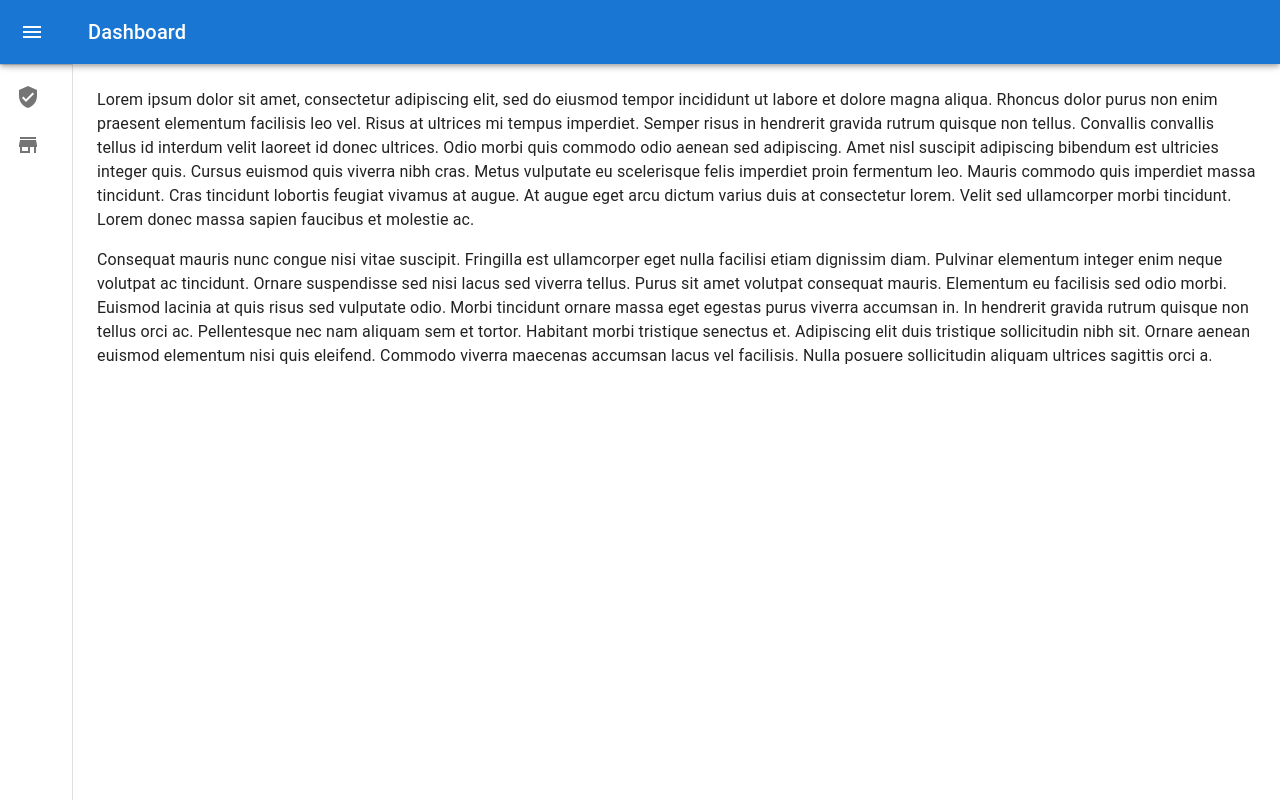
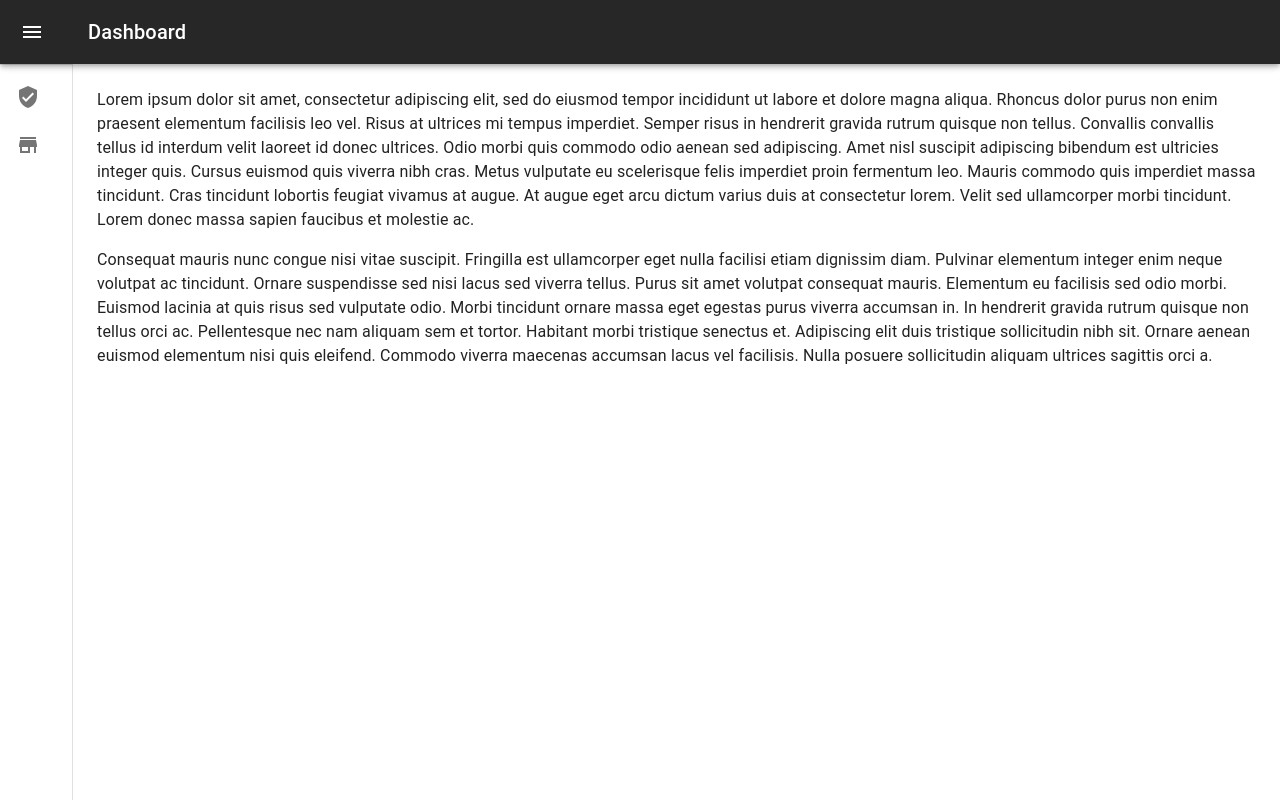
Before and after one commit to Cecelia-1018/Supermama-admin-web-app, a React (Create React App) app in the folder supermama-admin/: page / in a window 1280 px wide. Built offline with nearby package versions, Linux system fonts and the light colour scheme.

Commit message:
Update App.js

```diff
--- a/supermama-admin/src/App.js
+++ b/supermama-admin/src/App.js
@@ -19,12 +19,22 @@
 import VerifiedUserIcon from '@material-ui/icons/VerifiedUser';
 import StoreIcon from '@material-ui/icons/Store';
 
+import { ThemeProvider, createTheme } from '@mui/material/styles';
 
+const darkTheme = createTheme({
+  palette: {
+    mode: 'dark',
+    primary: {
+      main: '#FFC0CB',
+    },
+  },
+});
 
 const drawerWidth = 240;
 
 const openedMixin = (theme) => ({
   width: drawerWidth,
+  // backgroundColor: "rgba(120,120,120,0.2)", //target here
   transition: theme.transitions.create('width', {
     easing: theme.transitions.easing.sharp,
     duration: theme.transitions.duration.enteringScreen,
@@ -103,7 +113,8 @@
   return (
     <Box sx={{ display: 'flex' }}>
       <CssBaseline />
-      <AppBar position="fixed" open={open}>
+      <ThemeProvider theme={darkTheme}>
+      <AppBar  position="fixed" open={open} >
         <Toolbar>
           <IconButton
             color="inherit"
@@ -122,6 +133,7 @@
           </Typography>
         </Toolbar>
       </AppBar>
+      </ThemeProvider>
       <Drawer  variant="permanent" open={open}>
         <DrawerHeader >
           <IconButton onClick={handleDrawerClose}>
```
